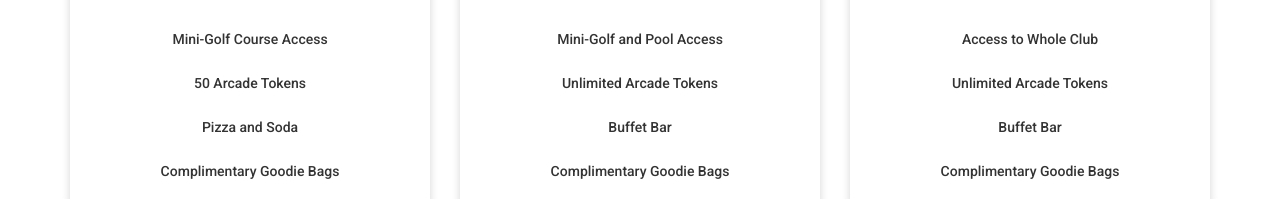
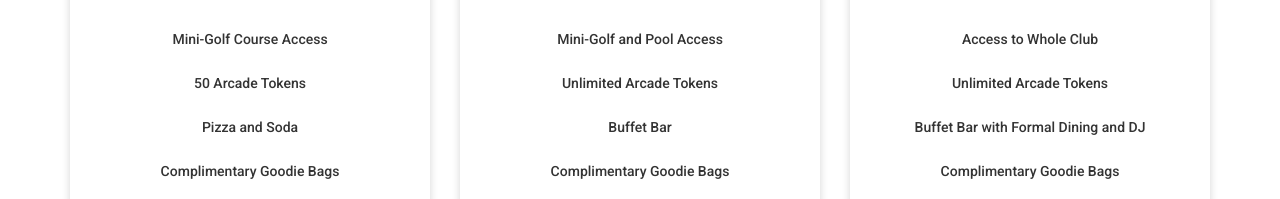
Before and after one commit to eileenyangg/fbla, a plain HTML site: page index.html in a window 1280 px wide. Shown: the part 5140-5339 px from the top of the page. Drawn offline with Linux system fonts and the light colour scheme.

Commit message:
Update index.html

```diff
--- a/index.html
+++ b/index.html
@@ -361,7 +361,7 @@
 					<ul>
 						<li>Access to Whole Club</li>
 						<li>Unlimited Arcade Tokens</li>
-						<li>Buffet Bar</li>
+						<li>Buffet Bar with Formal Dining and DJ</li>
                         			<li>Complimentary Goodie Bags</li>
 					</ul>
 					<button class="btn btn-warning">Buy Now</button>
```
